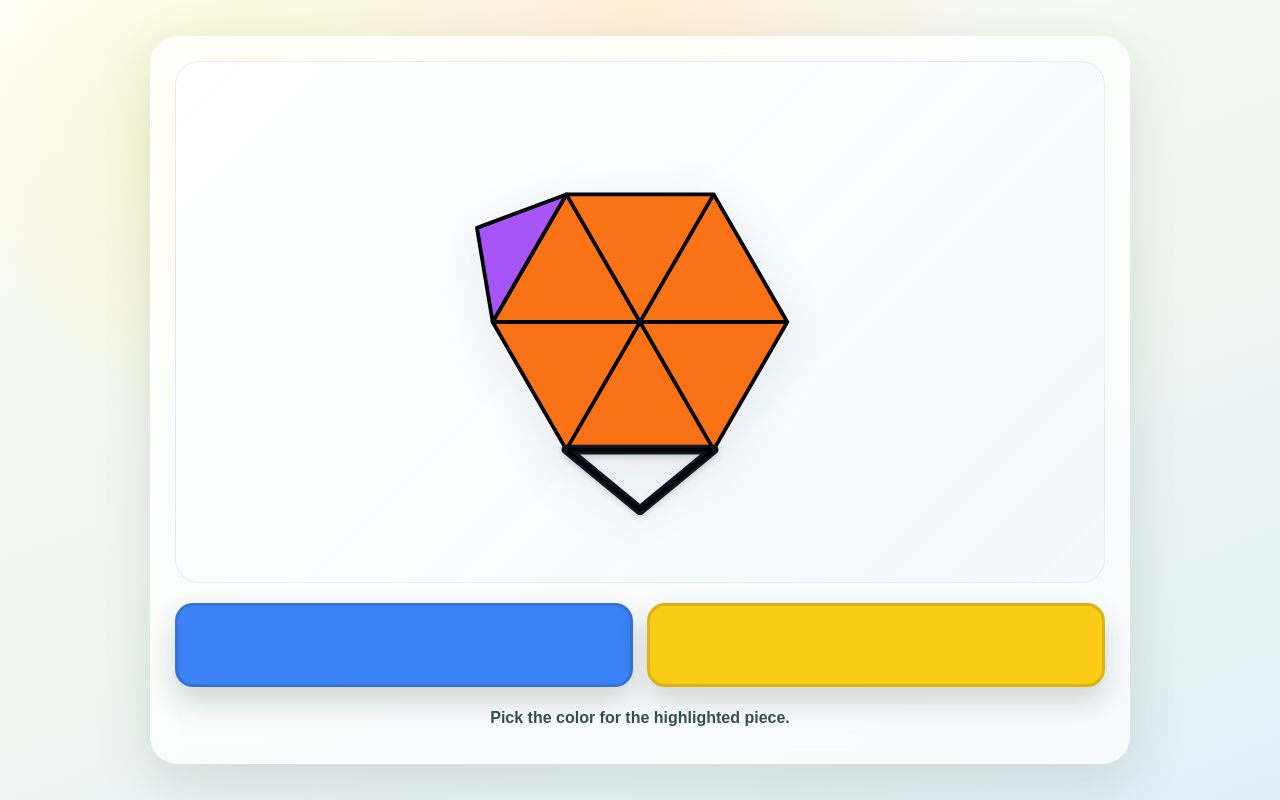
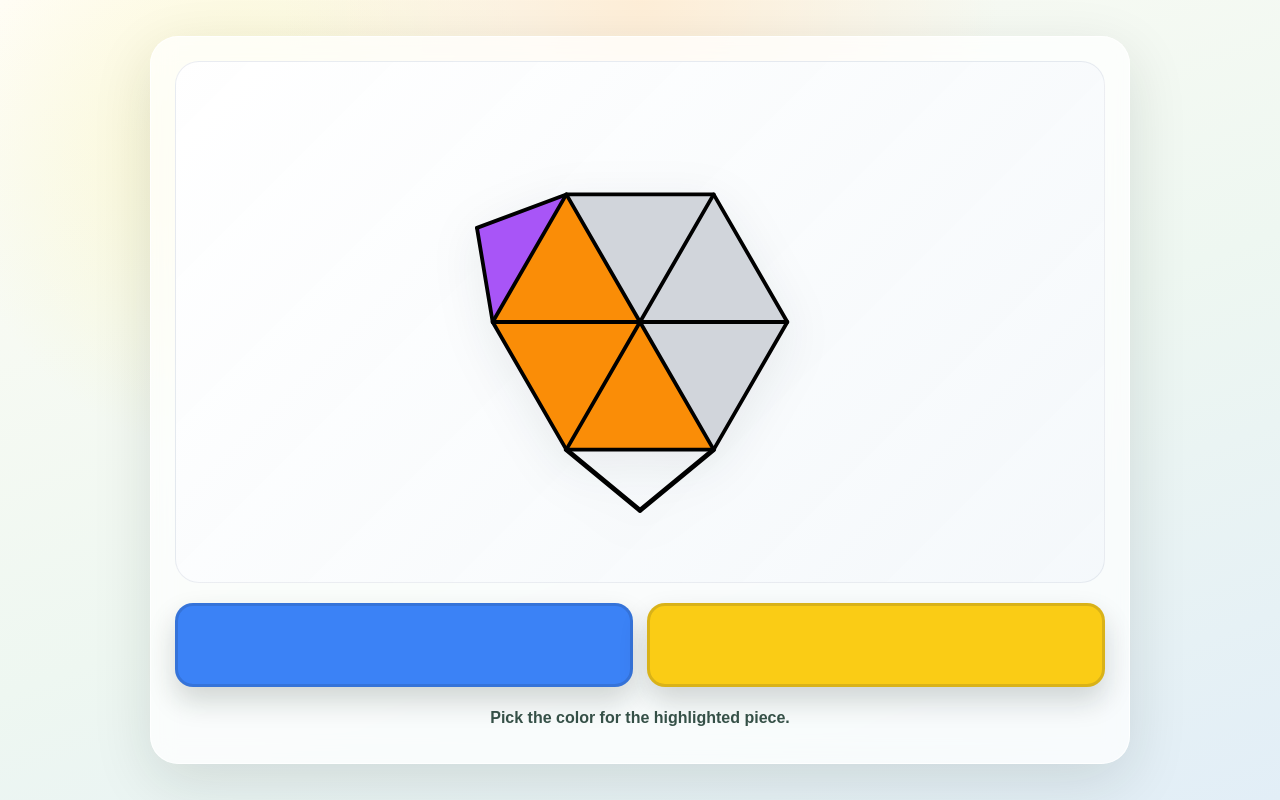
Before and after one commit to GuidoDipietro/fto-scheme-trainer, a React (Vite) app: page / in a window 1280 px wide. Built offline with nearby package versions, Linux system fonts and the light colour scheme.

Commit message:
Better looking FTO, better colors

```diff
--- a/src/components/FtoCenter.jsx
+++ b/src/components/FtoCenter.jsx
@@ -5,6 +5,7 @@ const CENTER = 120;
 const HEX_SIDE = 68;
 const HEX_HEIGHT = Math.sqrt(3) * HEX_SIDE;
 const OUTER_TRIANGLE_HEIGHT = 28;
+const DISABLED_CENTER_FILL = "#d1d5db";
 
 const HEX_POINTS = {
   topLeft: { x: CENTER - HEX_SIDE / 2, y: CENTER - HEX_HEIGHT / 2 },
@@ -20,6 +21,30 @@ const POSITION_SIDES = {
   topRight: [HEX_POINTS.topRight, HEX_POINTS.rightMid],
   bottom: [HEX_POINTS.bottomLeft, HEX_POINTS.bottomRight],
 };
+
+const CENTER_TRIANGLES = [
+  [HEX_POINTS.topLeft, HEX_POINTS.topRight],
+  [HEX_POINTS.topRight, HEX_POINTS.rightMid],
+  [HEX_POINTS.rightMid, HEX_POINTS.bottomRight],
+  [HEX_POINTS.bottomRight, HEX_POINTS.bottomLeft],
+  [HEX_POINTS.bottomLeft, HEX_POINTS.leftMid],
+  [HEX_POINTS.leftMid, HEX_POINTS.topLeft],
+];
+
+const ACTIVE_TRIANGLES_BY_PAIR = {
+  "bottom-topLeft": [3, 4, 5],
+  "bottom-topRight": [1, 2, 3],
+  "topLeft-topRight": [5, 0, 1],
+};
+
+const HEX_OUTLINE_POINTS = [
+  HEX_POINTS.topLeft,
+  HEX_POINTS.topRight,
+  HEX_POINTS.rightMid,
+  HEX_POINTS.bottomRight,
+  HEX_POINTS.bottomLeft,
+  HEX_POINTS.leftMid,
+];
 
 const POSITION_LABELS = {
   topRight: "top right",
@@ -41,6 +66,10 @@ export function FtoCenter({
   targetPosition,
 }) {
   const mainFill = getColorHex(mainColor);
+  const activeTriangles = getActiveCenterTriangles(
+    revealedSecondary.position,
+    targetPosition,
+  );
   const positionPolygons = Object.fromEntries(
     Object.entries(POSITION_SIDES).map(([position, [start, end]]) => [
       position,
@@ -55,18 +84,35 @@ export function FtoCenter({
       role="img"
       aria-label={`FTO center with ${POSITION_LABELS[targetPosition]} piece highlighted`}
     >
+      {CENTER_TRIANGLES.map(([start, end], index) => (
+        <polygon
+          key={`center-triangle-${index}`}
+          data-center-triangle={index}
+          points={toPoints([{ x: CENTER, y: CENTER }, start, end])}
+          fill={activeTriangles.has(index) ? mainFill : DISABLED_CENTER_FILL}
+        />
+      ))}
+
+      {Object.entries(positionPolygons).map(([position, polygon]) => {
+        const isRevealed = position === revealedSecondary.position;
+        const wedgeFill = isRevealed ? getColorHex(revealedSecondary.color) : "transparent";
+
+        return (
+          <g key={`${position}-fill`} data-position={position}>
+            <polygon
+              points={toPoints(polygon)}
+              fill={wedgeFill}
+            />
+          </g>
+        );
+      })}
+
       <polygon
-        points={toPoints([
-          HEX_POINTS.topLeft,
-          HEX_POINTS.topRight,
-          HEX_POINTS.rightMid,
-          HEX_POINTS.bottomRight,
-          HEX_POINTS.bottomLeft,
-          HEX_POINTS.leftMid,
-        ])}
-        fill={mainFill}
+        points={toPoints(HEX_OUTLINE_POINTS)}
+        fill="none"
         stroke="#000000"
         strokeWidth="1.75"
+        strokeLinejoin="round"
       />
 
       {[
@@ -86,56 +132,45 @@ export function FtoCenter({
             y2={point.y}
             stroke="#000000"
             strokeWidth="1.75"
+            strokeLinecap="round"
           />
         ),
       )}
 
       {Object.entries(positionPolygons).map(([position, polygon]) => {
-        const isRevealed = position === revealedSecondary.position;
         const isTarget = position === targetPosition;
-        const isHidden = !isRevealed && !isTarget;
-        const wedgeFill = isRevealed ? getColorHex(revealedSecondary.color) : "transparent";
+        const isHidden = position !== revealedSecondary.position && !isTarget;
+        const [start, end, apex] = polygon;
 
         return (
-          <g key={position} data-position={position}>
-            {isTarget ? (
-              <polygon
-                points={toPoints(polygon)}
-                fill="none"
-                stroke="#111827"
-                strokeLinejoin="round"
-                strokeWidth="4.5"
-                filter="url(#target-shadow)"
-              />
-            ) : null}
-            <polygon
-              points={toPoints(polygon)}
-              fill={wedgeFill}
-              stroke={
-                isTarget
-                    ? "#000000"
-                  : isHidden
-                    ? "transparent"
-                    : "#000000"
-              }
-              strokeLinejoin="round"
-              strokeWidth={isTarget ? "1.75" : "1.75"}
-            />
+          <g key={`${position}-edges`} data-position={`${position}-edges`}>
+            {isHidden ? null : (
+              <>
+                <line
+                  x1={start.x}
+                  y1={start.y}
+                  x2={apex.x}
+                  y2={apex.y}
+                  stroke="#000000"
+                  strokeWidth={isTarget ? "2.25" : "1.75"}
+                  strokeLinejoin="round"
+                  strokeLinecap="round"
+                />
+                <line
+                  x1={apex.x}
+                  y1={apex.y}
+                  x2={end.x}
+                  y2={end.y}
+                  stroke="#000000"
+                  strokeWidth={isTarget ? "2.25" : "1.75"}
+                  strokeLinejoin="round"
+                  strokeLinecap="round"
+                />
+              </>
+            )}
           </g>
         );
       })}
-
-      <defs>
-        <filter id="target-shadow" x="-20%" y="-20%" width="140%" height="140%">
-          <feDropShadow
-            dx="0"
-            dy="1"
-            stdDeviation="1.4"
-            floodColor="#111827"
-            floodOpacity="0.16"
-          />
-        </filter>
-      </defs>
     </svg>
   );
 }
@@ -169,3 +204,10 @@ function buildOuterApex(start, end) {
 function distanceFromCenter(point) {
   return Math.hypot(point.x - CENTER, point.y - CENTER);
 }
+
+function getActiveCenterTriangles(revealedPosition, targetPosition) {
+  const pairKey = [revealedPosition, targetPosition].sort().join("-");
+  const indices = ACTIVE_TRIANGLES_BY_PAIR[pairKey] ?? [];
+
+  return new Set(indices);
+}
--- a/src/data/colors.js
+++ b/src/data/colors.js
@@ -1,6 +1,6 @@
 export const colorPalette = {
-  gray: { label: "Gray", hex: "#9ca3af" },
-  orange: { label: "Orange", hex: "#f97316" },
+  gray: { label: "Gray", hex: "#6b7280" },
+  orange: { label: "Orange", hex: "#fa8d07" },
   green: { label: "Green", hex: "#22c55e" },
   yellow: { label: "Yellow", hex: "#facc15" },
   red: { label: "Red", hex: "#ef4444" },
```
Also changed, not shown: 1 other file (tests, documents, lock files or other folders).
